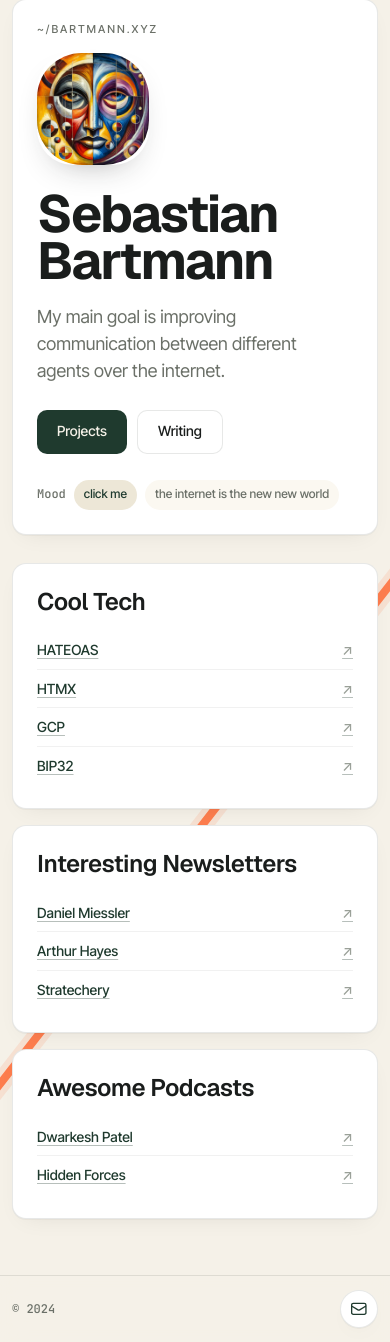
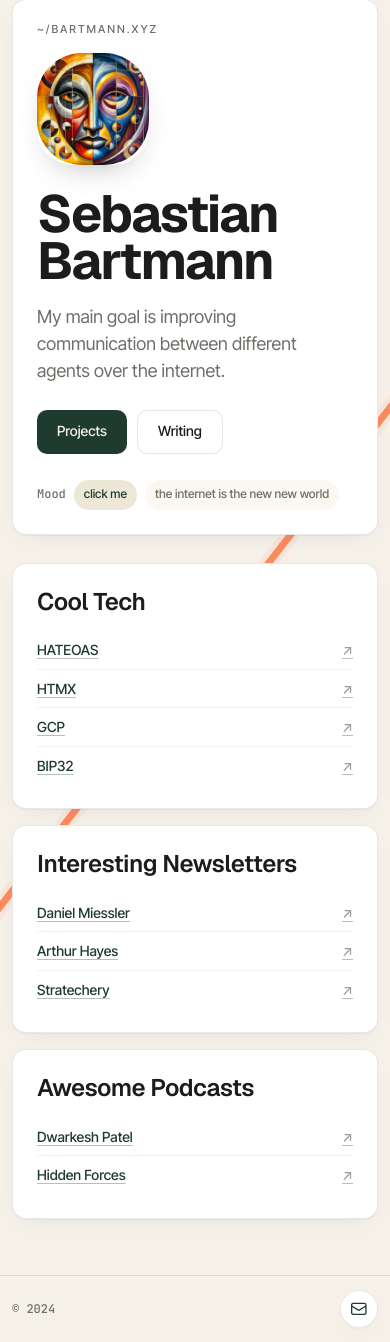
Before and after one commit to sebastianbartmann/bartmannxyz, a FastAPI app: page / in a window 390 px wide. Shown: the part 114-1456 px from the top of the page. Run offline with FastAPI, Linux system fonts and the light colour scheme.

Commit message:
Tune signature line for mobile

```diff
--- a/app/static/css/main.css
+++ b/app/static/css/main.css
@@ -746,9 +746,12 @@ ol {
 
 @media (max-width: 860px) {
     .page-root::before {
-        left: auto;
-        right: 18px;
-        height: calc(100% + 160vw);
+        left: 58%;
+        right: auto;
+        width: 7px;
+        height: calc(100% + 190vw);
+        opacity: 0.76;
+        box-shadow: 0 0 0 5px rgba(255, 107, 53, 0.10);
     }
 
     .hero__inner {
```
